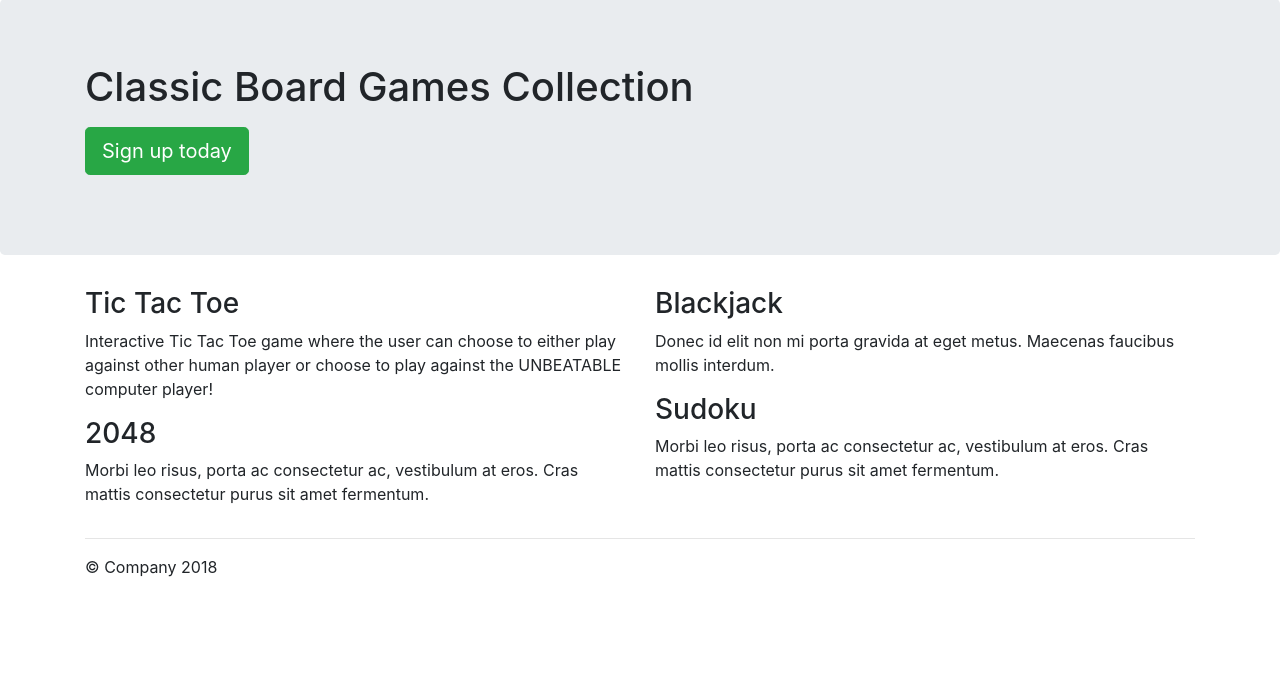
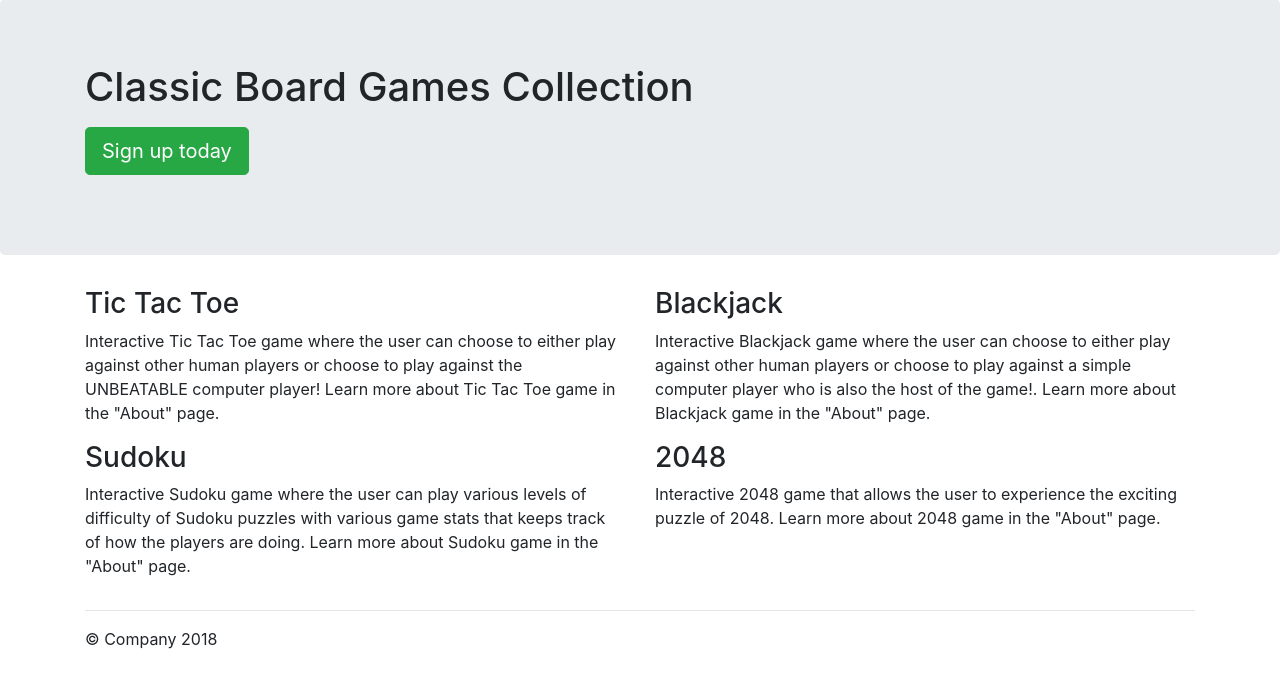
Before and after one commit to larryworm1127/PyBoardGame, a Flask app: page / in a window 1280 px wide. Shown: the part 81-769 px from the top of the page. Run offline with Flask 2, Linux system fonts and the light colour scheme; some libraries are stand-ins or nearby versions.

Commit message:
updated game description on index page

```diff
--- a/board_games/templates/auth/auth_base.html
+++ b/board_games/templates/auth/auth_base.html
@@ -48,10 +48,10 @@
         </li>
 
         <li class="nav-item dropdown">
-          <a class="nav-link dropdown-toggle" href="#" id="navbarDropdown" role="button"
-             data-toggle="dropdown" aria-haspopup="true" aria-expanded="false"><i class="fas fa-info-circle"></i> About</a>
+          <a class="nav-link dropdown-toggle" href="#" id="navbarDropdown" role="button" data-toggle="dropdown"
+             aria-haspopup="true" aria-expanded="false"><i class="fas fa-info-circle"></i> About</a>
           <div class="dropdown-menu" aria-labelledby="navbarDropdown">
-            <a class="dropdown-item" href="{{ url_for('about.about') }}">About Website</a>
+            <a class="dropdown-item" href="{{ url_for('about.about') }}">About</a>
             <a class="dropdown-item" href="{{ url_for('about.ttt_about') }}">Tic Tac Toe</a>
             <a class="dropdown-item" href="{{ url_for('about.sudoku_about') }}">Sudoku</a>
             <a class="dropdown-item" href="{{ url_for('about.blackjack_about') }}">Blackjack</a>
--- a/board_games/templates/index.html
+++ b/board_games/templates/index.html
@@ -22,20 +22,24 @@
       <div class="col-lg-6">
         <h3>Tic Tac Toe</h3>
         <p>Interactive Tic Tac Toe game where the user can choose to either play against other
-          human player or choose to play against the UNBEATABLE computer player!</p>
+          human players or choose to play against the UNBEATABLE computer player! Learn more about
+          Tic Tac Toe game in the "About" page. </p>
 
-        <h3>2048</h3>
-        <p>Morbi leo risus, porta ac consectetur ac, vestibulum at eros. Cras mattis consectetur purus sit amet
-          fermentum.</p>
+        <h3>Sudoku</h3>
+        <p>Interactive Sudoku game where the user can play various levels of difficulty
+          of Sudoku puzzles with various game stats that keeps track of how the players are doing.
+          Learn more about Sudoku game in the "About" page. </p>
       </div>
 
       <div class="col-lg-6">
         <h3>Blackjack</h3>
-        <p>Donec id elit non mi porta gravida at eget metus. Maecenas faucibus mollis interdum.</p>
+        <p>Interactive Blackjack game where the user can choose to either play against other human players
+          or choose to play against a simple computer player who is also the host of the game!. Learn more about
+          Blackjack game in the "About" page. </p>
 
-        <h3>Sudoku</h3>
-        <p>Morbi leo risus, porta ac consectetur ac, vestibulum at eros. Cras mattis consectetur purus sit amet
-          fermentum.</p>
+        <h3>2048</h3>
+        <p>Interactive 2048 game that allows the user to experience the exciting puzzle of 2048. Learn
+          more about 2048 game in the "About" page.</p>
       </div>
     </div>
 
```
